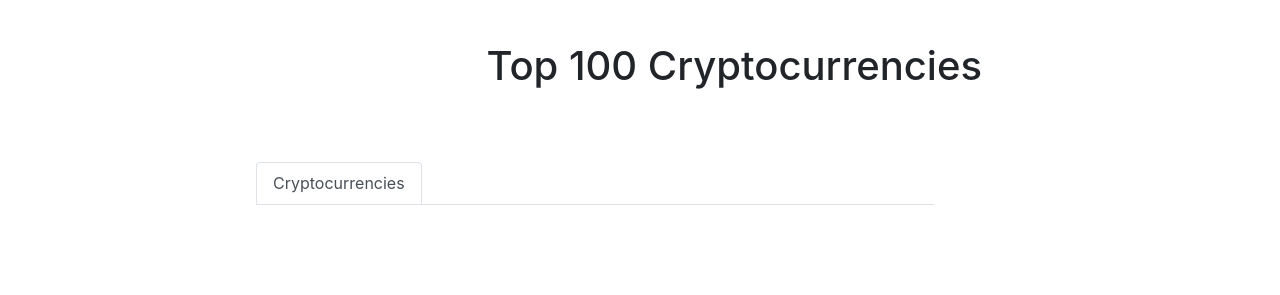
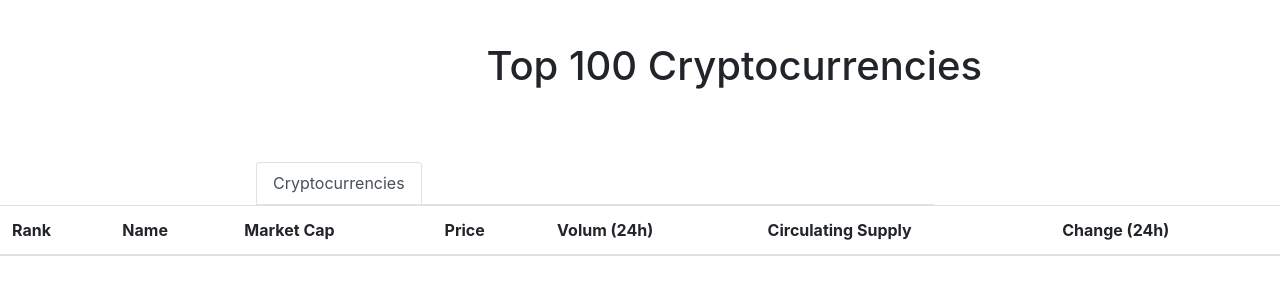
Before and after one commit to Markus-55/PhoenixCoins, a plain HTML site: page index.html in a window 1280 px wide. Shown: the part 87-382 px from the top of the page. Drawn offline with nearby package versions, Linux system fonts and the light colour scheme; no server answers.

Commit message:
Create a table

```diff
--- a/index.html
+++ b/index.html
@@ -13,11 +13,17 @@
 <body>
 
   <!-- Navbar -->
+
+  <!-- Make a div tag with a class row -->
   <div class="row">
+    <!-- Make a div tag with a class column 12 -->
     <div class="col-12">
 
+      <!-- Make a nav tag with a class navbar navbar -->
       <nav class="navbar navbar">
+        <!-- Make a hyperlink tag with a class navbar-brand and a href attribute -->
         <a class="navbar-brand" href="#">
+          <!-- Make a image tag with the source of the coinmarketcap picture -->
           <img src="Coinmarketcap.png">
         </a>
       </nav>
@@ -25,22 +31,73 @@
     </div>
   </div>
 
+  <!-- Heading -->
+
+  <!-- Make a heading with an id heading -->
   <h1 id="heading">Top 100 Cryptocurrencies</h1>
 
 
   <!-- Tabs -->
+
+  <!-- Make a div tag with a class row -->
   <div class="row">
+    <!-- Make a div tag with a class column 12 -->
     <div class="col-12">
 
+       <!-- Make a div tag with the id tabs and class nav nav-tabs -->
        <div id="tabs" class="nav nav-tabs">
+         <!-- Make a hyperlink tag with a class nav-link active and an href attribute -->
         <a class="nav-link active" href="#">Cryptocurrencies</a>
       </div>
 
     </div>
   </div>
 
-  <h2 id="price"></h2>
+  <!-- Table -->
 
+  <!-- Make a table tag with a class table -->
+  <table class="table">
+  <!-- Make a table head tag -->
+  <thead>
+    <!-- Make a table row tag -->
+    <tr>
+      <!-- Make a header cell with the scope col and the text Rank -->
+      <th scope="col">Rank</th>
+      <!-- Make a header cell with the scope col and the text Name -->
+      <th scope="col">Name</th>
+      <!-- Make a header cell with the scope col and the text Market Cap -->
+      <th scope="col">Market Cap</th>
+      <!-- Make a header cell with the scope col and the text Price -->
+      <th scope="col">Price</th>
+      <!-- Make a header cell with the scope col and the text Volume (24) -->
+      <th scope="col">Volum (24h)</th>
+      <!-- Make a header cell with the scope col and the text circulating supply -->
+      <th scope="col">Circulating Supply</th>
+      <!-- Make a header cell with the scope col and the text Change (24h) -->
+      <th scope="col">Change (24h)</th>
+    </tr>
+  </thead>
+  <!-- Make a table body tag -->
+  <tbody>
+    <!-- Make a table row with an id table_row  -->
+    <tr id="table_row">
+      <!-- Make a header cell with the id rank -->
+      <th scope="row" id="rank"></th>
+      <!-- Make a data cell with the id name -->
+      <td id="name"></td>
+      <!-- Make a data cell with the id market_cap -->
+      <td id="market_cap"></td>
+      <!-- Make a data cell with the id price -->
+      <td id="price"></td>
+      <!-- Make a data cell with the id volume_24 -->
+      <td id="volume_24"></td>
+      <!-- Make a data cell with the id circulating_supply -->
+      <td id="circulating_supply"></td>
+      <!-- Make a data cell with the id change_24 -->
+      <td id="change_24"></td>
+    </tr>
+  </tbody>
+  </table>
 
 
 
```
